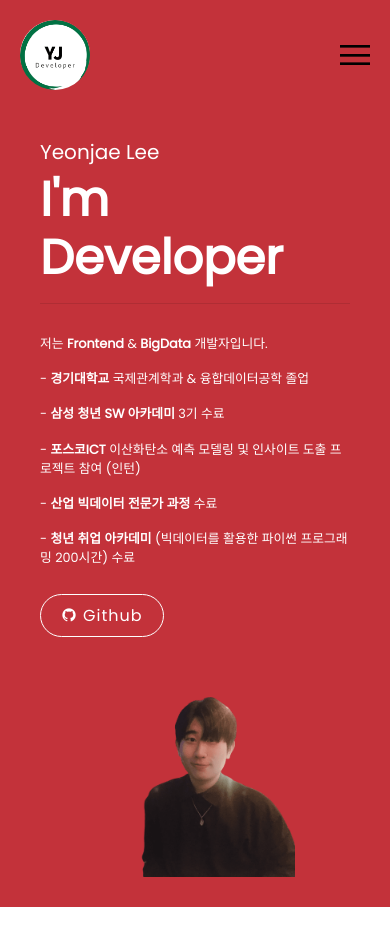
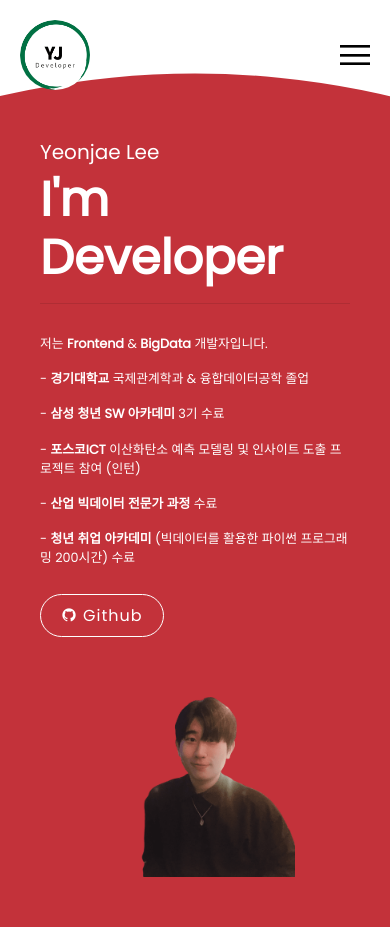
Before and after one commit to potomatoo/Portfolio, a Vue app: page / in a window 390 px wide. Built offline with nearby package versions, Linux system fonts and the light colour scheme.

Commit message:
resize posco-logo in mobile

```diff
--- a/src/components/app/AppMain.vue
+++ b/src/components/app/AppMain.vue
@@ -35,7 +35,7 @@ section {
 	width: 100%;
 	height: 100%;
 	background: #c3323a;
-	clip-path: circle(600px at right);
+	clip-path: circle(45% at right);
 }
 
 @media (max-width: 991px) {
@@ -43,15 +43,15 @@ section {
 		padding: 20px 20px 120px;
 	}
 	.circle {
-		clip-path: circle(450px at center);
+		clip-path: circle(50% at center);
 	}
 }
 @media (max-width: 700px) {
 	section {
-		padding: 20px 20px 30px;
+		padding: 20px 20px 50px;
 	}
 	.circle {
-		clip-path: circle(1000px at center);
+		clip-path: circle(120% at center bottom);
 	}
 }
 </style>
--- a/src/views/BigData.vue
+++ b/src/views/BigData.vue
@@ -60,4 +60,15 @@ export default {
 		animation: none;
 	}
 }
+@media (max-width: 700px) {
+	.content .textBox h5 span {
+		color: #fff;
+	}
+	.content .imgBox img {
+		max-width: 200px;
+		max-height: 58px;
+		opacity: 1;
+		animation: none;
+	}
+}
 </style>
```
